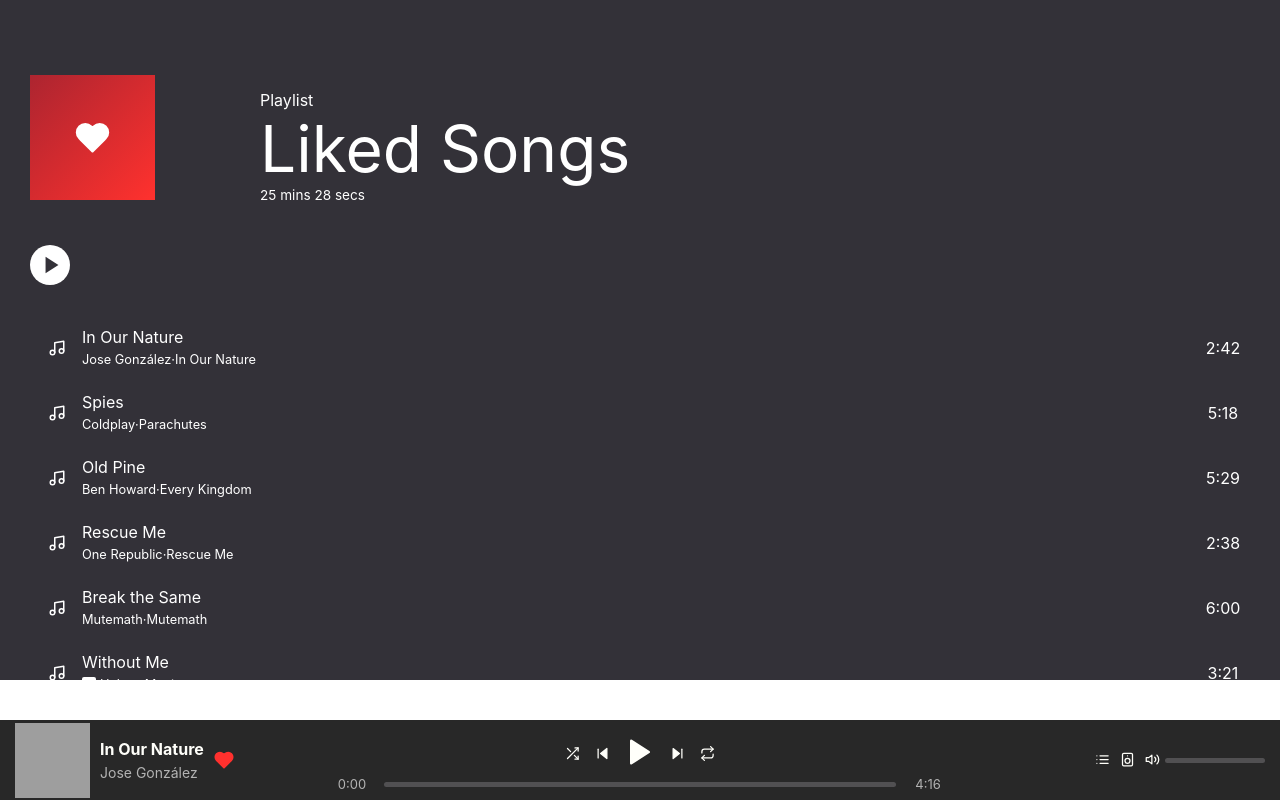
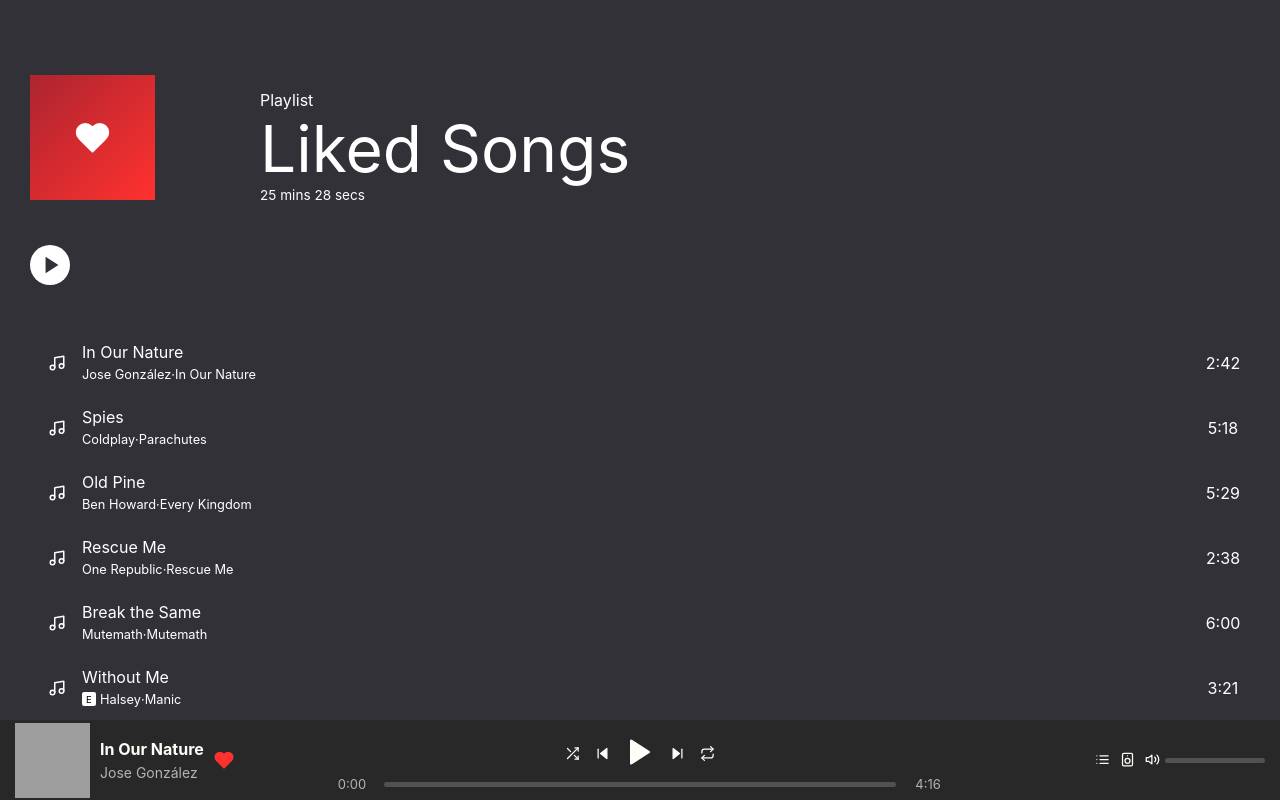
Before and after one commit to vb-redify/redify, a React (Create React App) app in the folder client/: page / in a window 1280 px wide. Built offline with nearby package versions, Linux system fonts and the light colour scheme; grey boxes are pictures that could not be loaded.

Commit message:
Add slow background color transition on hover of song

```diff
--- a/client/src/App.scss
+++ b/client/src/App.scss
@@ -3,6 +3,6 @@
   text-align: center;
   height: 100vh;
   position: relative;
-  grid-template-rows: 85vh 15vh;
+  grid-template-rows: 90vh 10vh;
   overflow: hidden;
 }
--- a/client/src/components/player/player.styles.scss
+++ b/client/src/components/player/player.styles.scss
@@ -4,7 +4,7 @@
   grid-template-columns: 1fr 2fr 1fr;
   bottom: 0;
   width: 100%;
-  height: 10%;
+  height: 10vh;
   background-color: #282828;
   color: #fffffa;
 }
--- a/client/src/components/song/song.styles.scss
+++ b/client/src/components/song/song.styles.scss
@@ -6,6 +6,7 @@
   background-color: #333138;
   color: white;
   padding: 0px 7px;
+  transition: all .5s ease-in-out;
 }
 
 .song-container:hover {
--- a/client/src/pages/liked-songs/liked-songs.styles.scss
+++ b/client/src/pages/liked-songs/liked-songs.styles.scss
@@ -1,4 +1,6 @@
 .liked-songs-container {
+  display: flex;
+  flex-direction: column;
   background-color: #333138;
   overflow-y: auto;
 }
```
